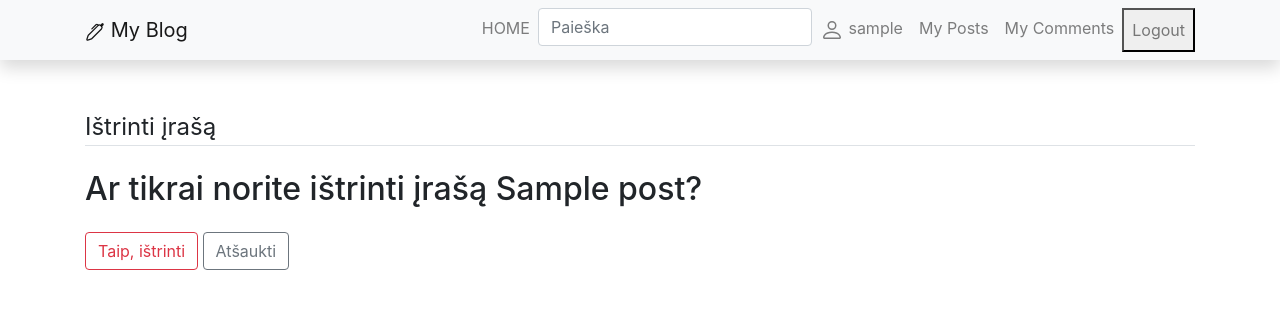
After one commit to DonatasNoreika/blog_202406, a Django app: page /posts/1/delete in a window 1280 px wide. The commit adds this page. Shown: the top 309 px of the page. Run offline with Django 5.2, Linux system fonts and the light colour scheme; a user stored in the database is signed in; tables that the repository leaves empty hold one stand-in row (values such as "Sample post"); some libraries are stand-ins or nearby versions.

Commit message:
+Prisijungęs vartotojas gali ištrinti savo įrašus (frontende)

```diff
--- a/mysite/blog/templates/post.html
+++ b/mysite/blog/templates/post.html
@@ -13,8 +13,8 @@
             <p class="class-content">{{ post.content | safe }}</p>
             {% if post.author == user %}
             <div>
-                <a class="btn btn-secondary btn-sm mt-1 mb-1"
-                   href="{% url 'post_update' post.pk %}">Redaguoti</a>
+                <a class="btn btn-secondary btn-sm mt-1 mb-1" href="{% url 'post_update' post.pk %}">Redaguoti</a>
+                <a class="btn btn-danger btn-sm mt-1 mb-1" href="{% url 'post_delete' post.pk %}">Ištrinti</a>
             </div>
             {% endif %}
             <hr>
--- /dev/null
+++ b/mysite/blog/templates/post_delete.html
@@ -0,0 +1,18 @@
+{% extends "base.html" %}
+{% block "title" %}Įrašo trynimas{% endblock%}
+{% block "content" %}
+<div class="content-section">
+    <form method="POST">
+        {% load crispy_forms_tags %}
+        {% csrf_token %}
+        <fieldset class="form-group">
+        <legend class="border-bottom mb-4">Ištrinti įrašą</legend>
+            <h2>Ar tikrai norite ištrinti įrašą {{ post.title }}?</h2>
+        </fieldset>
+        <div class="form-group">
+            <button class="btn btn-outline-danger" type="submit">Taip, ištrinti</button>
+            <a class="btn btn-outline-secondary" href="{% url 'post' post.pk %}">Atšaukti</a>
+        </div>
+    </form>
+</div>
+{% endblock %}
--- a/mysite/blog/urls.py
+++ b/mysite/blog/urls.py
@@ -24,7 +24,8 @@ from .views import (search,
                     UserPostListView,
                     UserCommentListView,
                     PostCreateView,
-                    PostUpdateView)
+                    PostUpdateView,
+                    PostDeleteView)
 
 urlpatterns = [
     path("search/", search, name="search"),
@@ -36,4 +37,5 @@ urlpatterns = [
     path("userposts/", UserPostListView.as_view(), name="user_posts"),
     path("posts/new", PostCreateView.as_view(), name="post_new"),
     path('posts/<int:pk>/update', PostUpdateView.as_view(), name="post_update"),
+    path('posts/<int:pk>/delete', PostDeleteView.as_view(), name="post_delete"),
 ]
--- a/mysite/blog/views.py
+++ b/mysite/blog/views.py
@@ -153,8 +153,10 @@ class PostCreateView(LoginRequiredMixin, generic.CreateView):
 class PostUpdateView(LoginRequiredMixin, UserPassesTestMixin, generic.UpdateView):
     model = Post
     template_name = "post_form.html"
-    success_url = "/userposts/"
     fields = ['title', 'content']
+
+    def get_success_url(self):
+        return reverse("post", kwargs={"pk": self.object.pk})
 
     def form_valid(self, form):
         form.instance.author = self.request.user
@@ -163,3 +165,14 @@ class PostUpdateView(LoginRequiredMixin, UserPassesTestMixin, generic.UpdateView
     def test_func(self):
         current_post = self.get_object()
         return current_post.author == self.request.user
+
+
+class PostDeleteView(LoginRequiredMixin, UserPassesTestMixin, generic.DeleteView):
+    model = Post
+    template_name = "post_delete.html"
+    context_object_name = "post"
+    success_url = "/"
+
+    def test_func(self):
+        current_post = self.get_object()
+        return current_post.author == self.request.user
```
